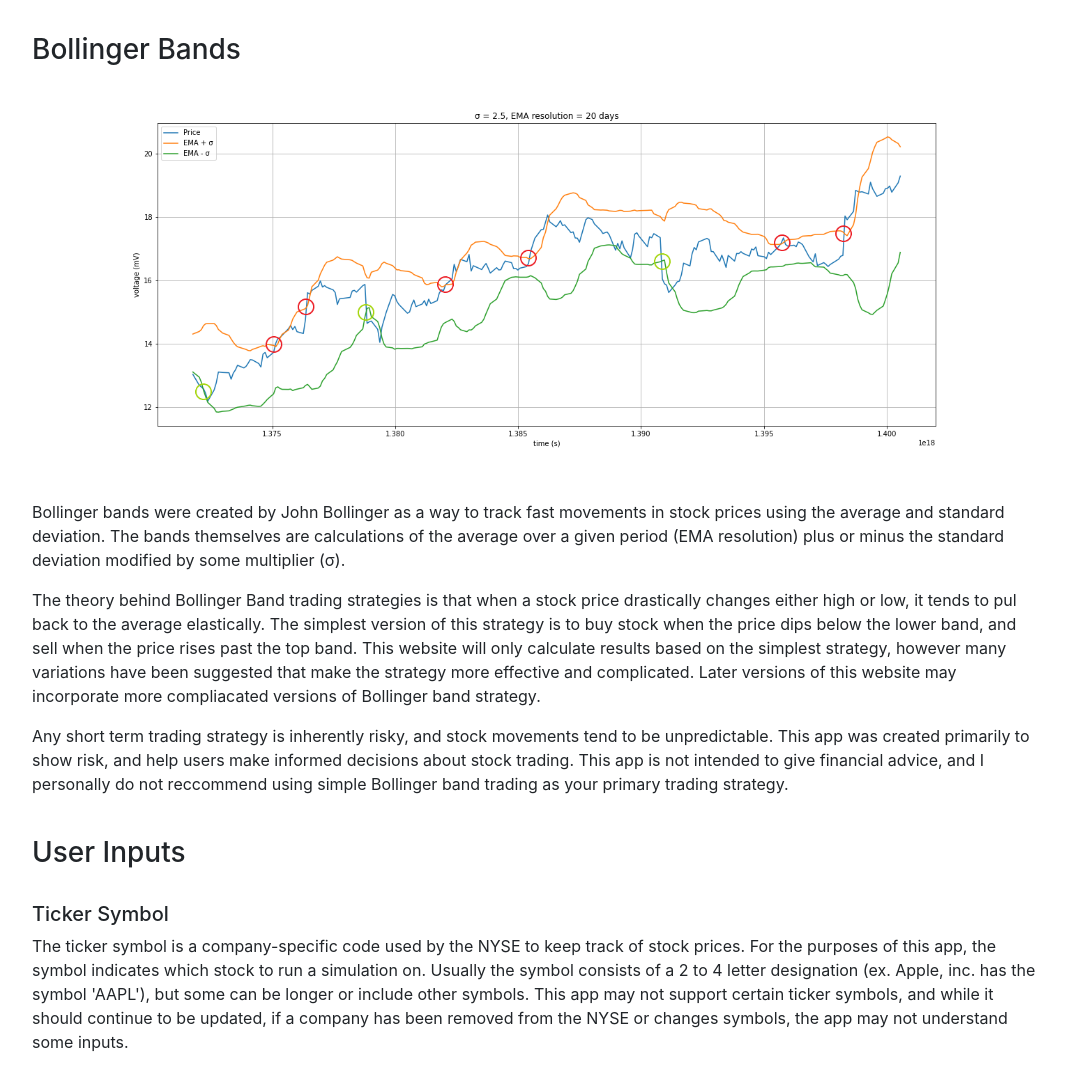
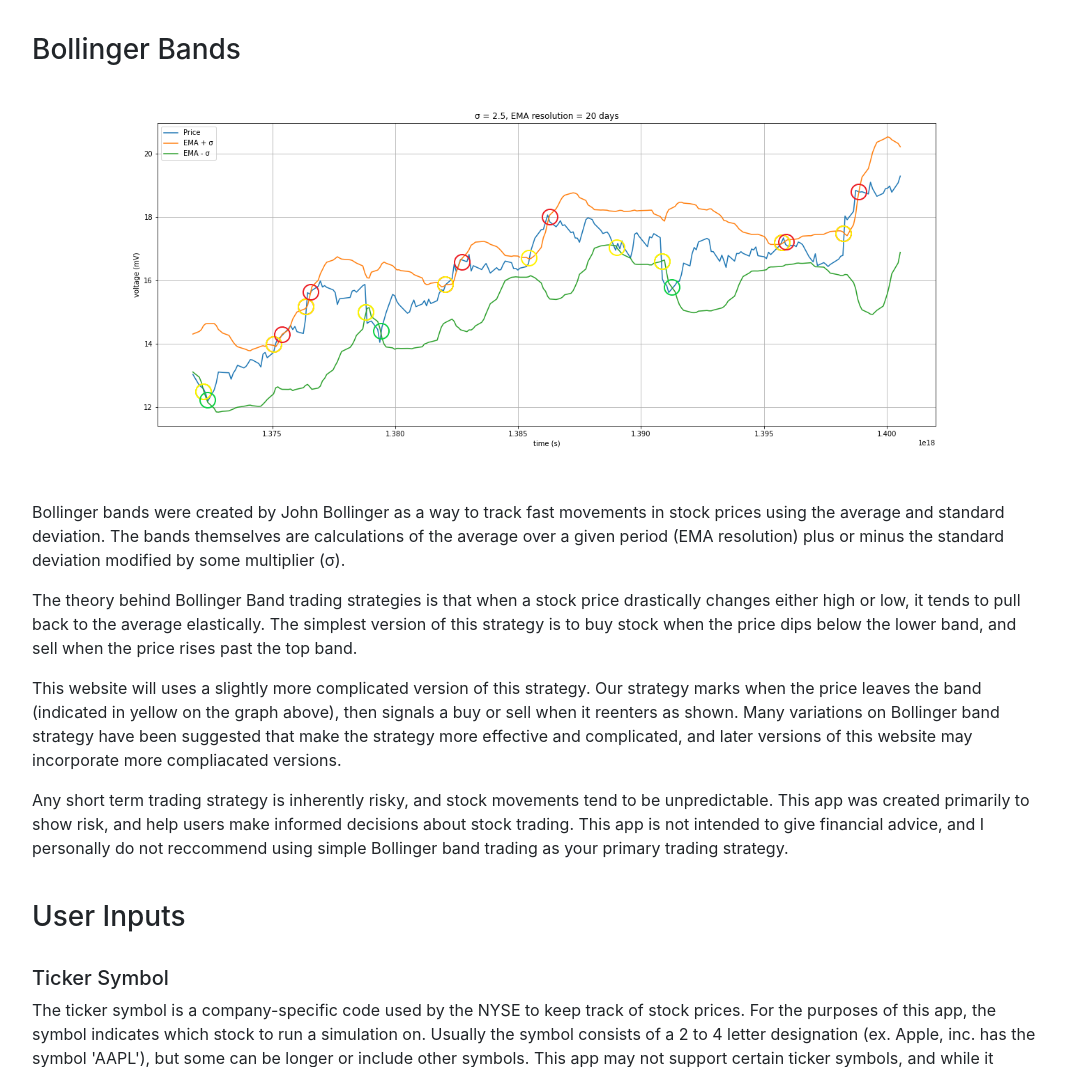
Before and after one commit to jdp111/Bollinger-App, a Flask app: page /info in a window 1280 px wide. Shown: the part 209-1276 px from the top of the page, without its empty margins (16-1082 px from the left). Run offline with Flask 2, Linux system fonts and the light colour scheme.

Commit message:
added new picture and described different strategy

```diff
--- a/templates/info.html
+++ b/templates/info.html
@@ -43,10 +43,13 @@
         The bands themselves are calculations of the average over a given period (EMA resolution) plus or minus the standard deviation modified by some multiplier (σ).
     </p>
     <p>
-           The theory behind Bollinger Band trading strategies is that when a stock price drastically changes either high or low, it tends to pul back to the average elastically.
+           The theory behind Bollinger Band trading strategies is that when a stock price drastically changes either high or low, it tends to pull back to the average elastically.
         The simplest version of this strategy is to buy stock when the price dips below the lower band, and sell when the price rises past the top band.
-        This website will only calculate results based on the simplest strategy, however many variations have been suggested that make the strategy more effective and complicated.
-        Later versions of this website may incorporate more compliacated versions of Bollinger band strategy.
+    </p>
+    <p>
+        This website will uses a slightly more complicated version of this strategy. Our strategy marks when the price leaves the band (indicated in yellow on the graph above), then signals a buy or sell when it reenters as shown.
+         Many variations on Bollinger band strategy have been suggested that make the strategy more effective and complicated,
+        and later versions of this website may incorporate more compliacated versions.
     </p>
     <p>
            Any short term trading strategy is inherently risky, and stock movements tend to be unpredictable.
```
Also changed, not shown: static/images/demo_Bol.png, static/script.js (deleted).
